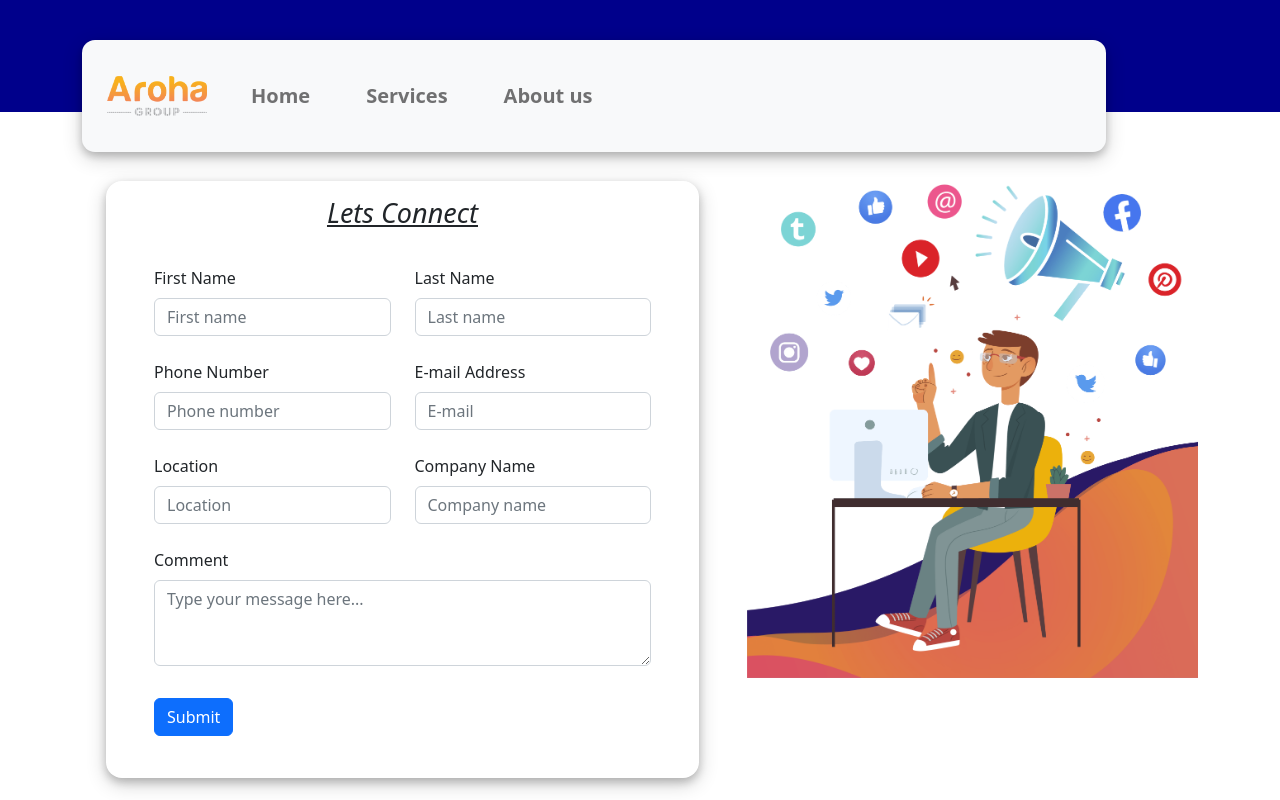
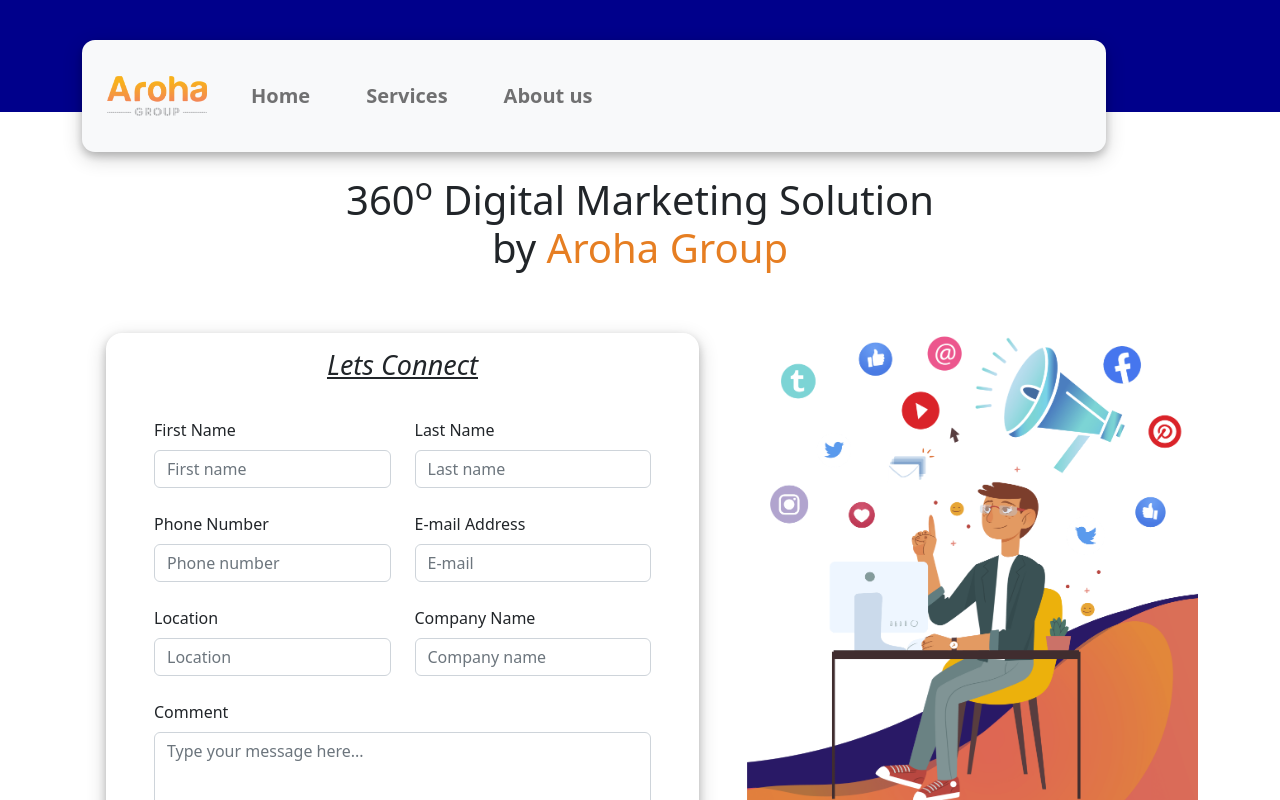
Before and after one commit to Prathima0708/ArohaWebsite, a React (Create React App) app: page / in a window 1280 px wide. Shown: the top 800 px of the page. Built offline with nearby package versions, Linux system fonts and the light colour scheme.

Commit message:
updated code

```diff
--- a/src/pages/Dashboard.js
+++ b/src/pages/Dashboard.js
@@ -13,11 +13,13 @@ function Dashboard() {
       <div>
         <Header />
         <Container >
-          <Row className={classes.row}>
+          <Row className={classes.rowStyle}>
+            <Col>
             <h1 className={classes.heading}>
               360<sup>o</sup> Digital Marketing Solution <br /> by
               <span style={{ color: "#E67E22" }}> Aroha Group</span>
             </h1>
+            </Col>
           </Row>
           <Row>
             <Col>
--- a/src/pages/dashboard.module.css
+++ b/src/pages/dashboard.module.css
@@ -1,6 +1,6 @@
-.rowStyle{
+/* .rowStyle{
     margin-top: 5%;
-}
+} */
 .tableLeftStyle{
     margin-left: 5%;
 }
@@ -14,6 +14,9 @@
 
     width: 100%;
 }
+.rowStyle{
+    margin-top: 11em;
+}
 .Footer{
     background-image: linear-gradient(rgb(9, 9, 73), black);
         padding: 5;
@@ -25,7 +28,7 @@
         width: 281%;
     }
   }
-.heading{
+/* .heading{
     margin-right: 15%;
     line-height: 1.5em;
-}
+} */
```
Also changed, not shown: 1 other file (tests, documents, lock files or other folders).
